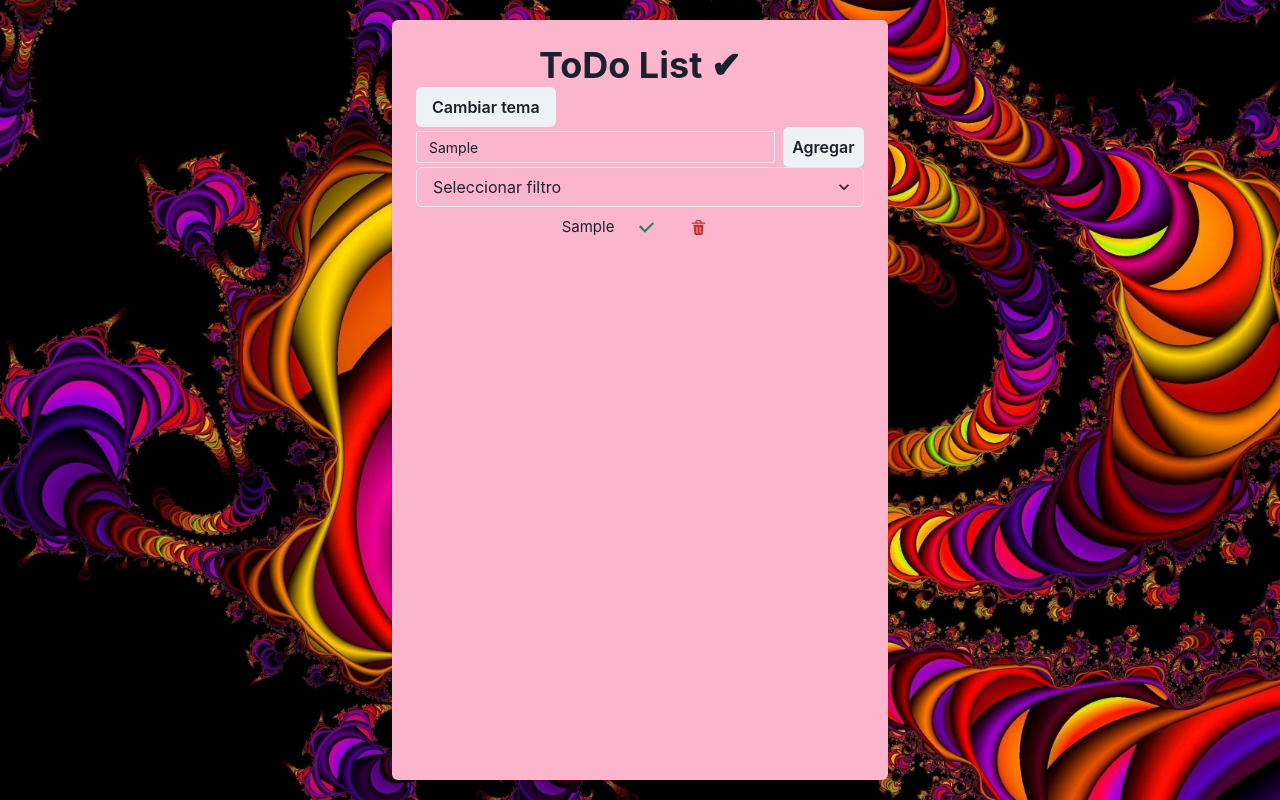
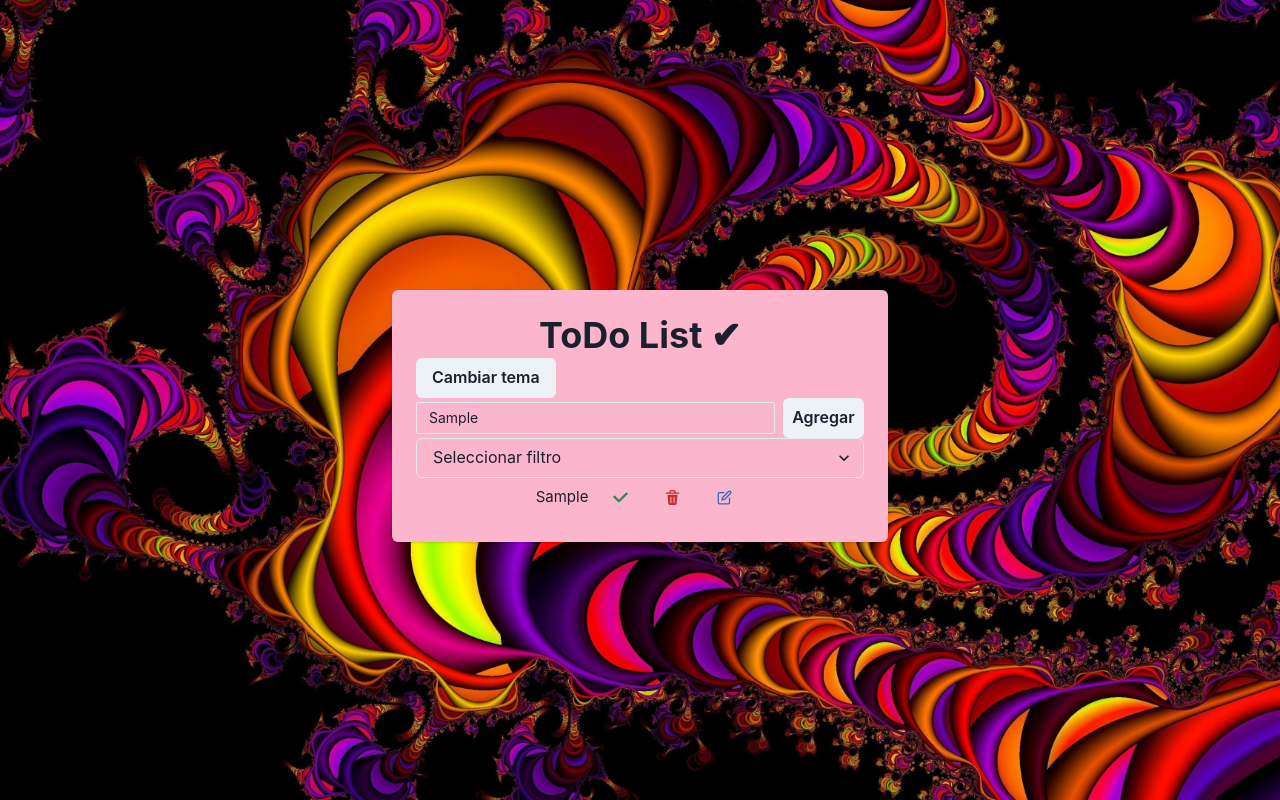
Before and after one commit to cintyy73/todo-list-react, a React (Vite) app: page / in a window 1280 px wide. Both pictures are taken after typing "Sample" into the empty fields and a click on the button "Agregar". Built offline with nearby package versions, Linux system fonts and the light colour scheme.

Commit message:
Doy funcionalidad para elimnar y tildar como realizadas las tareas

```diff
--- a/src/App.jsx
+++ b/src/App.jsx
@@ -28,15 +28,16 @@ function App() {
 
  const [index, setIndex] = useState(10)
 
+
   return (
-    <Box minHeight={'100vh'} width={'100%'} bgImage={`url(${images[index]})`}   backgroundSize={`cover`} display={'flex'} justifyContent={'center'} aligneItems={'center'} p={5}>
+    <Box minHeight={'100vh'} width={'100%'} bgImage={`url(${images[index]})`}   backgroundSize={`cover`} display={'flex'} justifyContent={'center'} alignItems={'center'} p={5}>
 
-      <Box mT={8}  width={'40%'} bg={'pink.200'} boxShadow={'base'} p={'6'} rounded={'md'} >
+      <Box marginTop={8}  width={'40%'} bg={'pink.200'} boxShadow={'base'} p={'6'} rounded={'md'} >
       <Heading textAlign={'center'}>ToDo List ✔  <Button onClick={()=>setIndex(Math.floor(Math.random()*10))} size={'md'} display={'flex'} >
         Cambiar tema
       </Button> </Heading>
       <Header value={value} setValue={setValue} />
-      <List value={value} />
+      <List value={value} setValue={setValue}  />
       </Box>
     </Box>
   )
--- a/src/components/Header/Header.jsx
+++ b/src/components/Header/Header.jsx
@@ -10,20 +10,23 @@ const Header = ({ value, setValue }) => {
         })
         console.log(event.target.name)
     }
-const handleList = (event) => {
+
+
+const handleList = () => {
         setValue({
             ...value,
             list: [...value.list, {
                 ...list,
                 task: value.task,
-                id: self.crypto.randomUUID()
-
+                id: self.crypto.randomUUID(),
+                complete:false
             }]
         })
         setItemLS('tasks',[...value.list, {
             ...list,
             task: value.task,
-            id: self.crypto.randomUUID()
+            id: self.crypto.randomUUID(),
+            complete:false
 
         }]
         )
--- a/src/components/Item/Item.jsx
+++ b/src/components/Item/Item.jsx
@@ -1,28 +1,71 @@
-import { CheckIcon,  CloseIcon,  DeleteIcon } from "@chakra-ui/icons"
+import { CheckIcon,  EditIcon,  DeleteIcon } from "@chakra-ui/icons"
 import { IconButton, Flex, Text } from "@chakra-ui/react"
+import { setItemLS } from '../../utils/js/utils'
+//import { useState } from 'react'
 //import DrawerEditor from "../Drawer/Drawer"
 
-const Item = ({ value }) => {
+const Item = ({ value, setValue }) => {
+
+
+
+  const handleText = (id)=>{
+   const newList = [...value.list].map((item)=>{
+      if(item.id===id){
+        item.complete=!item.complete
+      } return item
+    })
+    setValue({
+      ...value,
+      list:newList
+  })
+  setItemLS('tasks', newList)
+  }
+
+  const deleteTask = (id) => {
+  setValue({
+   ...value,
+    list:((value.list).filter((item)=>item.id!==id)) })
+    setItemLS('tasks',(value.list).filter((item)=>item.id!==id))
+
+  }
   return (
-    (value.list).map((item) => <Flex alignItems={"center"} justifyContent={"space-evenly"}gap={3}>
+    (value.list).map((item) => <Flex
+        key={item.id}
+        alignItems={"center"}
+        justifyContent={"space-evenly"}
+        gap={3}>
 
-      <Text fontSize={'15px'} borderColor={'black'} key={item.id}>
-      {item.task}
+      <Text
+        fontSize={'15px'}
+        borderColor={'black'}
+        as={item.complete?'del': ''}>
+        {item.task}
       </Text>
       <>
-        <IconButton
+      <IconButton
+        onClick={()=>handleText(item.id)}
         variant='ghost'
-        colorScheme='green'
+        colorScheme={item.complete?'red':'green'}
         aria-label='Complete'
         fontSize='15px'
-        icon={value.list['Complete']?<CloseIcon />:<CheckIcon />}
+        icon={<CheckIcon />}
       /><IconButton
+       onClick={()=>deleteTask(item.id)}
         variant='ghost'
         colorScheme='red'
         aria-label='Complete'
         fontSize='15px'
         icon={<DeleteIcon />}
       />
+      <IconButton
+       //onClick={()=>deleteTask(item.id)}
+        variant='ghost'
+        colorScheme='blue'
+        aria-label='Edit'
+        fontSize='15px'
+        icon={<EditIcon />}
+      />
+
      </>
     </Flex>)
   )
--- a/src/components/List/List.jsx
+++ b/src/components/List/List.jsx
@@ -1,7 +1,7 @@
 import { VStack } from "@chakra-ui/react"
 import Item from "../Item/Item"
 
-const List = ({value}) => {
+const List = ({value, setValue, complete, setComplete}) => {
     // const filter = () => {
     //     if(value.filter==="pending"){
     //         return (value.list).filter(task=>)
@@ -10,7 +10,7 @@ const List = ({value}) => {
     // filterList=filter()
   return (
     <VStack>
-       <Item  value={value}/>
+       <Item setValue={setValue} value={value} complete={complete} setComplete={setComplete}/>
     </VStack>
   )
 }
```
